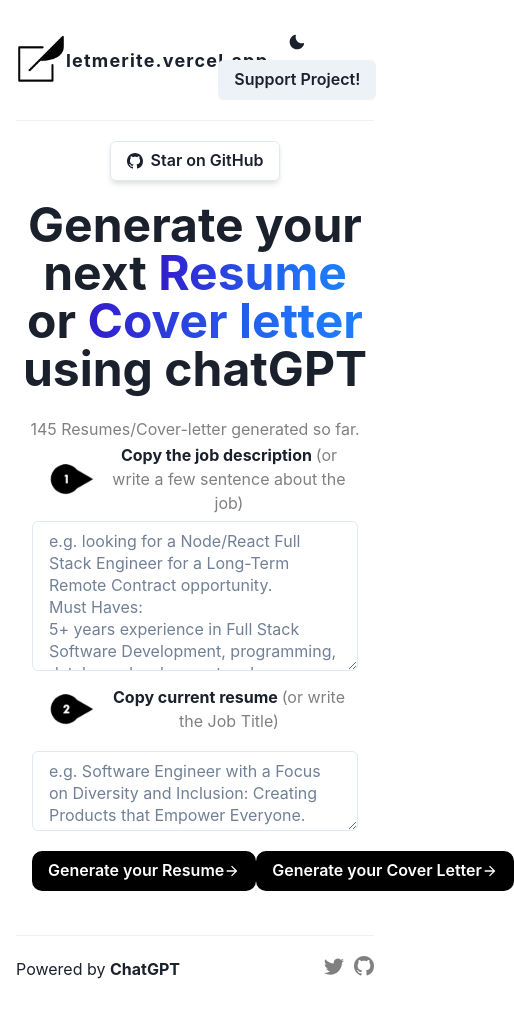
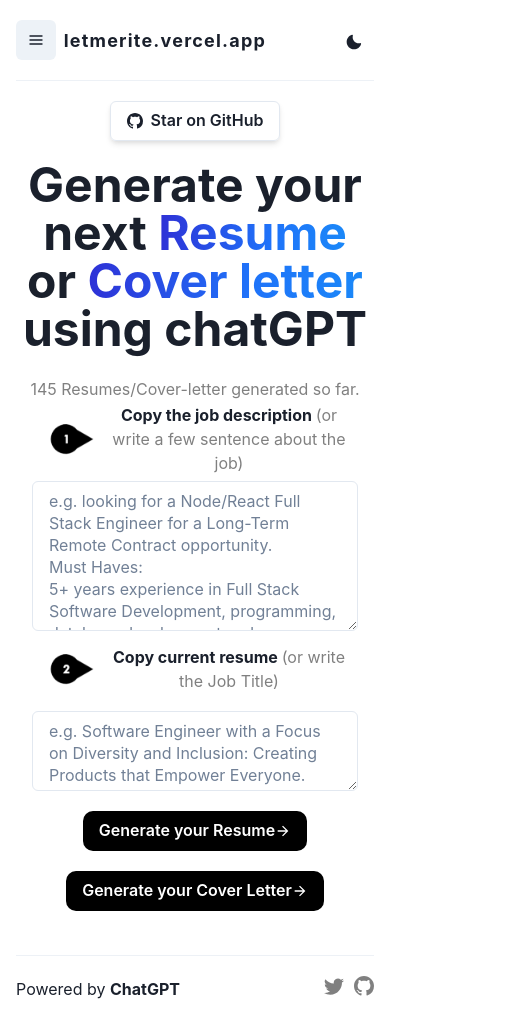
Before and after one commit to w3tsa/resumeandcoverletter, a Next.js app: page / in a window 390 px wide. Shown: the whole page, 514 px wide, since content can reach past the window. Built offline with nearby package versions, Linux system fonts and the light colour scheme.

Commit message:
Made the site responsive, change header to nav

```diff
--- /dev/null
+++ b/src/components/ToggleDarkMode.tsx
@@ -0,0 +1,16 @@
+import { MoonIcon, SunIcon } from "@chakra-ui/icons";
+import { Box, Button, useColorMode } from "@chakra-ui/react";
+
+const ToggleDarkMode = () => {
+  const { colorMode, toggleColorMode } = useColorMode();
+  return (
+    <Box>
+      <Button variant={"unstyled"} onClick={toggleColorMode}>
+        {colorMode === "light" ? <MoonIcon /> : <SunIcon />}
+      </Button>
+      {/* <Button>Support Project!</Button> */}
+    </Box>
+  );
+};
+
+export default ToggleDarkMode;
--- a/src/components/header/index.tsx
+++ b/src/components/header/DesktopView.tsx
@@ -1,13 +1,13 @@
-import { MoonIcon, SunIcon } from "@chakra-ui/icons";
-import { Flex, Box, Text, Button, useColorMode } from "@chakra-ui/react";
+import { Flex, Text, useColorMode } from "@chakra-ui/react";
 import Image from "next/image";
 
 // local imports
 import logoLight from "../../../public/images/logo_light.png";
 import logoDark from "../../../public/images/logo_dark.png";
+import ToggleDarkMode from "../ToggleDarkMode";
 
-const Header = () => {
-  const { colorMode, toggleColorMode } = useColorMode();
+const DesktopView = () => {
+  const { colorMode } = useColorMode();
   return (
     <Flex justifyContent={"space-between"} alignItems={"center"} mt={"20px"}>
       <Flex justifyContent={"space-between"} alignItems={"center"}>
@@ -21,14 +21,9 @@
           letmerite.vercel.app
         </Text>
       </Flex>
-      <Box>
-        <Button variant={"unstyled"} onClick={toggleColorMode}>
-          {colorMode === "light" ? <MoonIcon /> : <SunIcon />}
-        </Button>
-        <Button>Support Project!</Button>
-      </Box>
+      <ToggleDarkMode />
     </Flex>
   );
 };
 
-export default Header;
+export default DesktopView;
--- /dev/null
+++ b/src/components/header/MobilView.tsx
@@ -0,0 +1,66 @@
+import { HamburgerIcon } from "@chakra-ui/icons";
+import {
+  Box,
+  Button,
+  Flex,
+  IconButton,
+  Link,
+  Menu,
+  MenuButton,
+  MenuItem,
+  MenuList,
+  Text,
+} from "@chakra-ui/react";
+import NextLink from "next/link";
+import { BsGithub } from "react-icons/bs";
+
+// local imports
+import ToggleDarkMode from "../ToggleDarkMode";
+
+const MobileView = () => {
+  return (
+    <Flex m="20px auto" alignItems={"center"} justify="space-between">
+      <Flex
+        alignItems={"center"}
+        justifyContent={"space-between"}
+        width="250px"
+      >
+        <Menu>
+          <MenuButton
+            as={IconButton}
+            aria-label="Options"
+            icon={<HamburgerIcon />}
+            variant="solid"
+          />
+          <MenuList>
+            <MenuItem>
+              <Link
+                as={NextLink}
+                href="https://github.com/w3tsa/"
+                isExternal
+                _hover={{ textDecoration: "none" }}
+              >
+                <Button
+                  leftIcon={<BsGithub />}
+                  colorScheme="gray"
+                  variant="outline"
+                  boxShadow={"md"}
+                >
+                  check out my github
+                </Button>
+              </Link>
+            </MenuItem>
+          </MenuList>
+        </Menu>
+        <Text fontSize={"lg"} letterSpacing={1.2} fontWeight={"bold"}>
+          letmerite.vercel.app
+        </Text>
+      </Flex>
+      <Box>
+        <ToggleDarkMode />
+      </Box>
+    </Flex>
+  );
+};
+
+export default MobileView;
--- /dev/null
+++ b/src/components/header/Navigation.tsx
@@ -0,0 +1,12 @@
+import { useMediaQuery } from "@chakra-ui/react";
+
+// local imports
+import DesktopView from "./DesktopView";
+import MobileView from "./MobilView";
+
+const Navigation = () => {
+  const [isLargerThan700] = useMediaQuery("(min-width: 700px)");
+  return <>{isLargerThan700 ? <DesktopView /> : <MobileView />}</>;
+};
+
+export default Navigation;
--- a/src/pages/index.tsx
+++ b/src/pages/index.tsx
@@ -3,8 +3,15 @@
 
 // styles
 // import styles from "@/styles/Home.module.css";
-import { Button, Container, Divider, Flex, Progress } from "@chakra-ui/react";
-import Header from "@/components/header";
+import {
+  Button,
+  Container,
+  Divider,
+  Flex,
+  Progress,
+  useMediaQuery,
+} from "@chakra-ui/react";
+import Navigation from "@/components/header/Navigation";
 import Hero from "@/components/hero/Hero";
 import JobDescription from "@/components/job_description";
 import Resume from "@/components/resume/Resume";
@@ -25,6 +32,9 @@
 
   const updatedResumeRef = useRef<null | HTMLDivElement | any>(null);
   // const coverLetterRef = useRef<null | HTMLDivElement | any>(null);
+
+  // Media Queries
+  const [isLargerThan700] = useMediaQuery("(min-width: 700px)");
 
   const scrollToResult = () => {
     if (updatedResumeRef.current !== null) {
@@ -107,7 +117,7 @@
         <link rel="icon" href="/images/logo_light.png" />
       </Head>
       <Container as={"main"} maxW={"container.lg"}>
-        <Header />
+        <Navigation />
         <Divider orientation="horizontal" mt={5} />
         <Hero count={count} />
         <Container>
@@ -120,7 +130,12 @@
           {loading ? (
             <Progress size="xs" isIndeterminate />
           ) : (
-            <Flex justifyContent={"space-between"} alignItems={"center"} mb={5}>
+            <Flex
+              justifyContent={"space-between"}
+              alignItems={"center"}
+              mb={5}
+              direction={isLargerThan700 ? undefined : "column"}
+            >
               <GenerateButton
                 handleClick={generate}
                 text="Generate your Resume"
```
